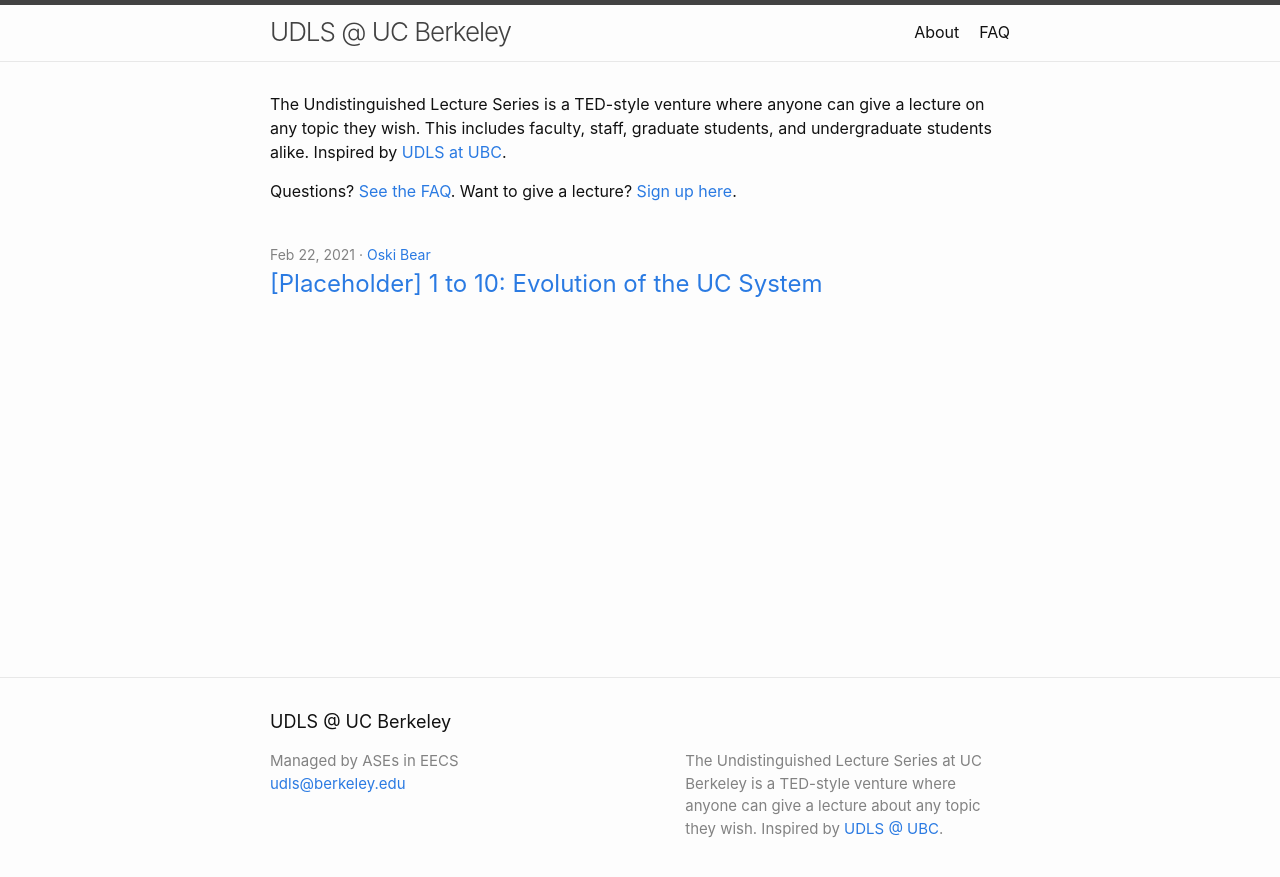
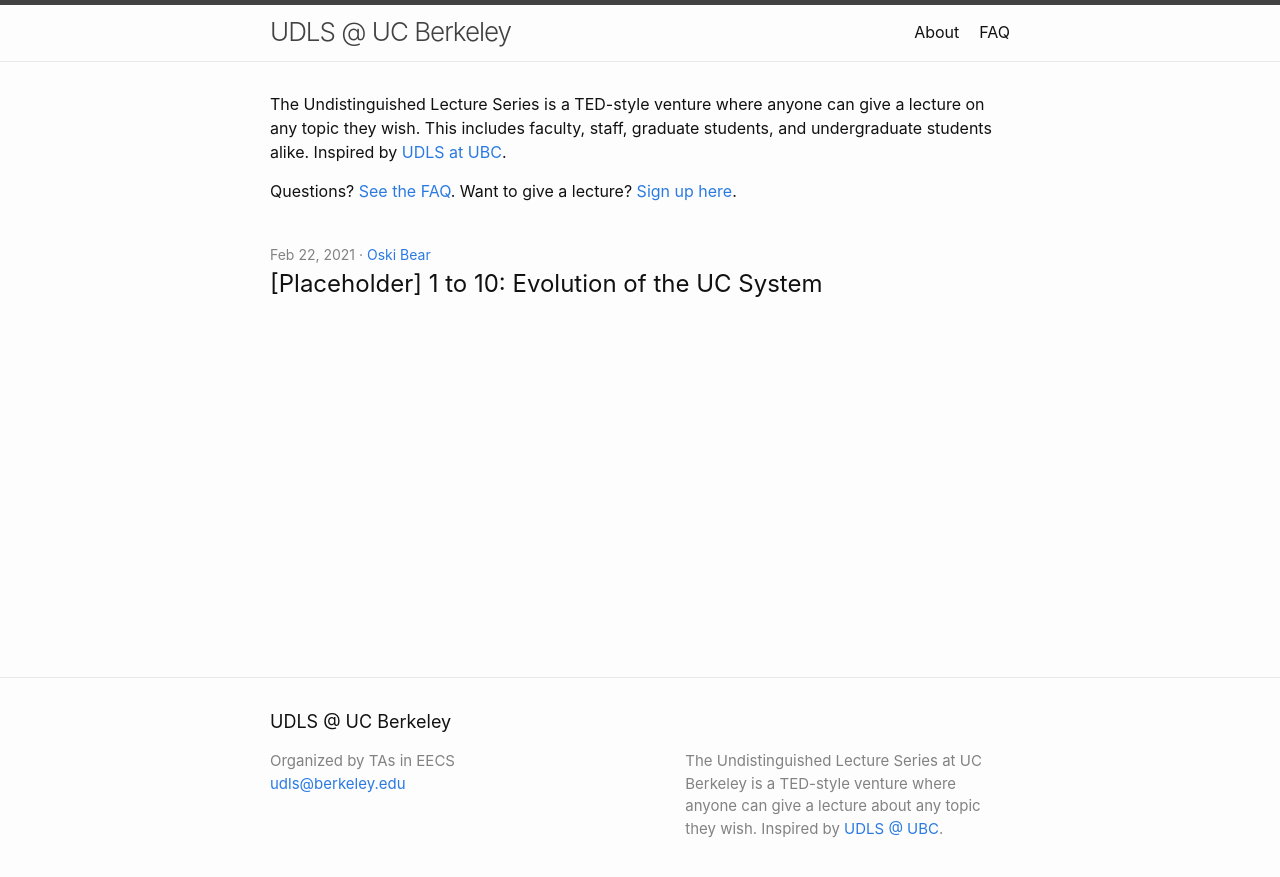
Before and after one commit to berkeley-udls/berkeley-udls.github.io, a Jekyll site: the page built from index.md, in a window 1280 px wide. Shown: the top 877 px of the page. Built offline with Jekyll 4.4.1, drawn with Linux system fonts in a browser that asks for light colours.

Commit message:
Make post titles black

```diff
--- a/_config.yml
+++ b/_config.yml
@@ -15,7 +15,7 @@ description: >-
   Inspired by <a href="https://www.cs.ubc.ca/~udls/">UDLS @ UBC</a>.
 baseurl: ""
 url: "https://berkeley-udls.github.io"
-author: Managed by ASEs in EECS
+author: Organized by TAs in EECS
 
 # Core team
 core_team:
--- a/_sass/minima/_layout.scss
+++ b/_sass/minima/_layout.scss
@@ -204,6 +204,7 @@
 
 .post-link {
   display: block;
+  color: $text-color !important;
   @include relative-font-size(1.5);
 }
 
```
